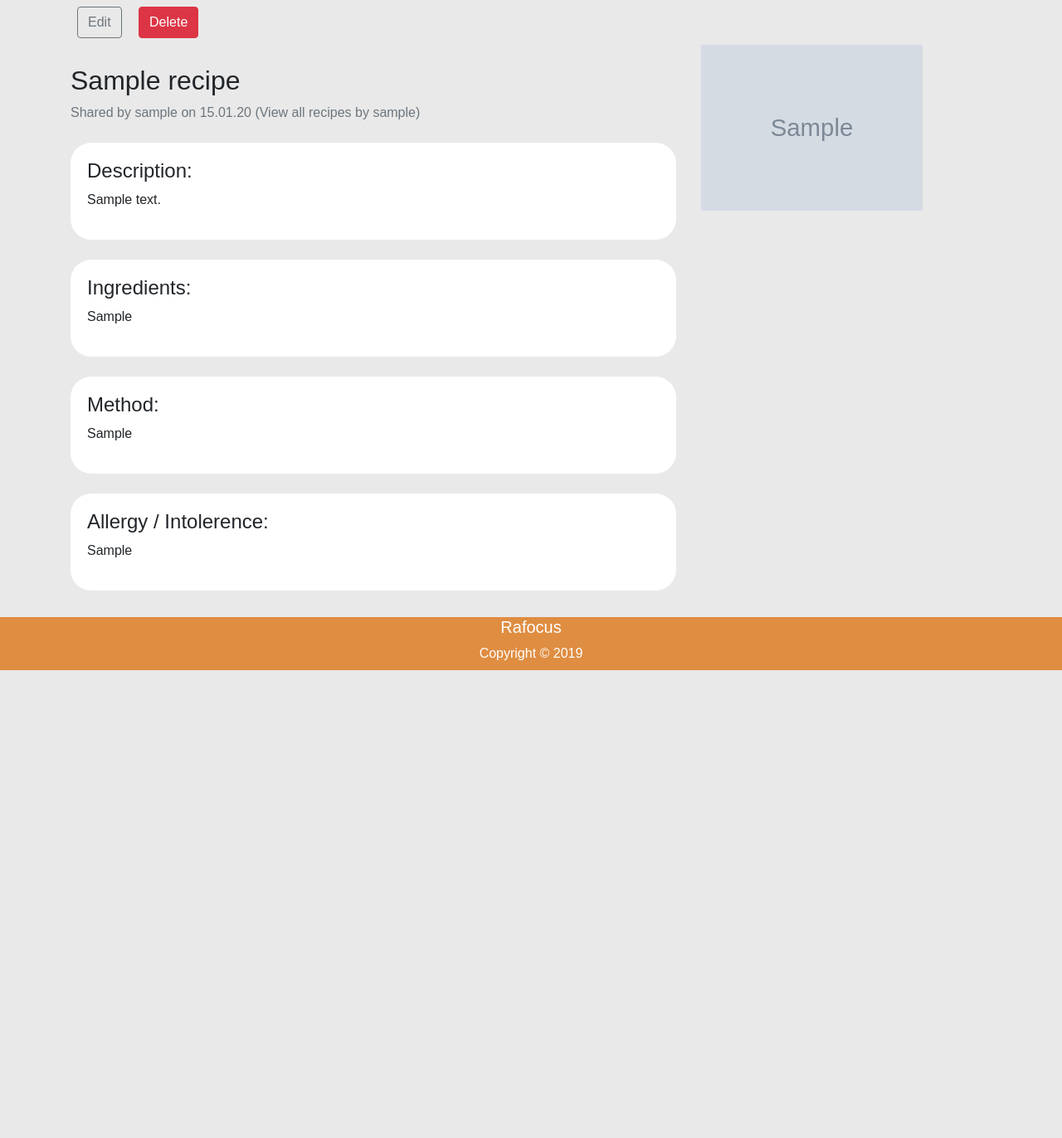
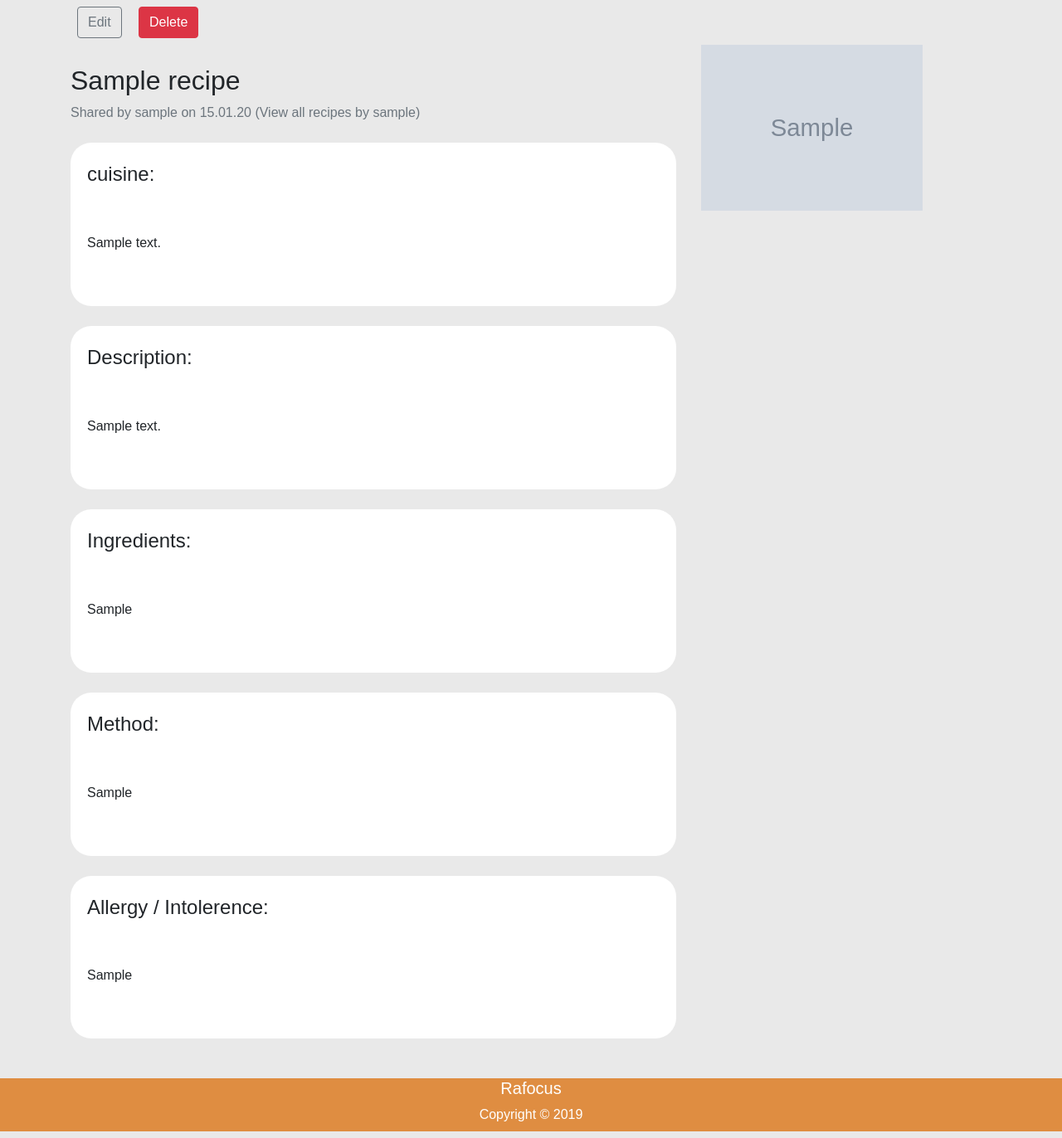
Before and after one commit to Code-Institute-Submissions/rafocus-milestone-project-3, a Flask app: page /recipe/1 in a window 1280 px wide. Shown: the part 56-1428 px from the top of the page at 83% size. Before the commit the page ends 864 px from the top, so only its background shows below. Run offline with Flask 2, Linux system fonts and the light colour scheme; tables that the repository leaves empty hold one stand-in row (values such as "Sample post"); grey boxes marked "Sample" are stand-in pictures; some libraries are stand-ins or nearby versions.

Commit message:
fix text format, template rendering

```diff
--- a/cookbook/static/css/style.css
+++ b/cookbook/static/css/style.css
@@ -40,7 +40,8 @@ body {
 .recipe .region {
     border-radius: 25px;
     background: white;
-    padding: 20px;
+    padding-left: 20px;
+    padding-right: 20px;
 }
 
 .recipe h1 {
@@ -54,3 +55,15 @@ body {
 .user {
     font-size: 2rem
 }
+
+pre {
+    font-family: sans-serif;
+    font-size: 1rem;
+    padding: 0;
+    overflow-x: auto;
+    white-space: pre-wrap;
+    white-space: -moz-pre-wrap;
+    white-space: -pre-wrap;
+    white-space: -o-pre-wrap;
+    word-wrap: break-word;
+ }
--- a/cookbook/templates/home.html
+++ b/cookbook/templates/home.html
@@ -56,7 +56,7 @@
             <img class="card-img-top" src="{{ recipe.picture }}" alt="image">
             <div class="card-body">
                 <h5 class="card-title font-weight-bold">{{ recipe.title }}</h5>
-                <p class="card-text">{{ recipe.description[:60] }}</p>
+                <p class="card-text">{{ recipe.description[:50] }}</p>
                 <p>...</p>
                 <a href="{{ url_for('recipe', recipe_id=recipe.id) }}" class="btn btn-primary">View</a>
             </div>
--- a/cookbook/templates/recipe.html
+++ b/cookbook/templates/recipe.html
@@ -34,23 +34,40 @@
     <div class="col-md-8">
         <h1 class="mt-4">{{ recipe.title }}</h1>
         <span class="text-muted">Shared by {{ recipe.author.username }} on {{ recipe.date.strftime('%d.%m.%y') }}</span>
-        <span><a class="text-muted" href="{{ url_for('user_recipes', username=recipe.author.username ) }}">(View all recipes by {{ recipe.author.username }})</a></span>
+        <span><a class="text-muted" href="{{ url_for('user_recipes', username=recipe.author.username ) }}">(View all
+                recipes by {{ recipe.author.username }})</a></span>
         <div class="region mt-4">
+            <pre>
+                <h2>cuisine:</h2>
+                <p>{{ recipe.cuisine }}</p>
+            </pre>
+        </div>
+        <div class="region mt-4">
+            <pre>
                 <h2>Description:</h2>
                 <p>{{ recipe.description }}</p>
+            </pre>
         </div>
         <div class="region mt-4">
+            <pre>
                 <h2>Ingredients:</h2>
-                <p>{{ recipe.ingredients }}</p>
+                <p>{{ recipe.ingredients|safe }}</p>
+            </pre>
         </div>
         <div class="region mt-4">
+            <pre>
                 <h2>Method:</h2>
-                <p>{{ recipe.requirement }}</p>
+                <p>{{ recipe.preparation }}</p>
+            </pre>
         </div>
+        {% if recipe.requirement %}
         <div class="region mt-4">
+            <pre>
                 <h2>Allergy / Intolerence:</h2>
                 <p>{{ recipe.requirement }}</p>
+            </pre>
         </div>
+        {% endif %}
     </div>
     <div class="col-md-4">
         <img src="{{ recipe.picture }}" class="align-self-end mr-3" alt="image" height="200">
```
